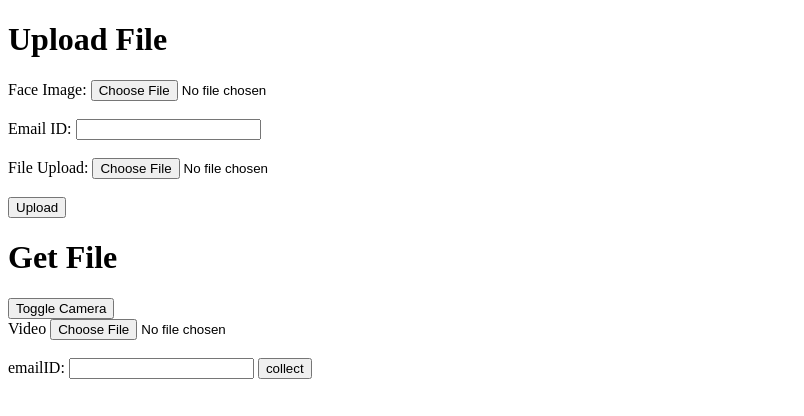
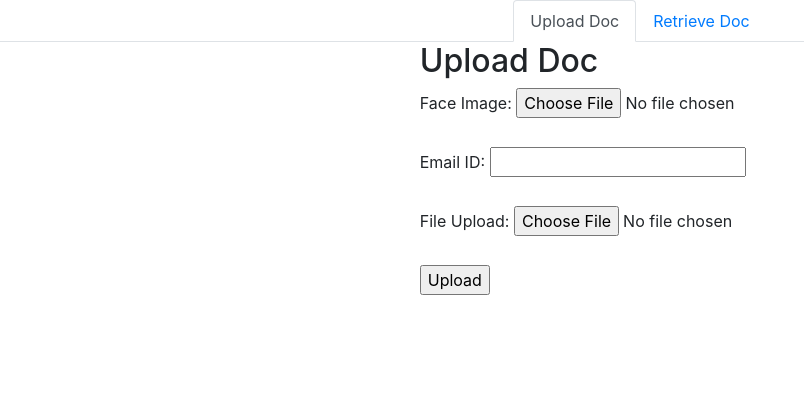
Before and after one commit to rishabh063/uss, a Flask app: page / in a window 1280 px wide. Shown: the top 416 px of the page, without its empty margins (0-804 px from the left). Run offline with Flask 3, Linux system fonts and the light colour scheme; some libraries are stand-ins or nearby versions.

Commit message:
almost done

```diff
--- a/server.py
+++ b/server.py
@@ -2,6 +2,8 @@ from flask import Flask, render_template, request
 from flask_sqlalchemy import SQLAlchemy
 from facial_position_detection import *
 import time
+import base64
+
 app = Flask(__name__)
 app.config['SQLALCHEMY_DATABASE_URI'] = 'sqlite:///database.db'
 db = SQLAlchemy(app)
@@ -29,19 +31,21 @@ def showDoc():
 def upload():
     # Get the uploaded file
     file = request.files['file']
+    doc=request.files['file2']
+    file_content = doc.read()
+    base64_content = base64.b64encode(file_content).decode('utf-8')
     if file.filename == '':
         return 'No file selected'
 
     # Get the emailID, date of birth, and content type from the form
     emailID = request.form.get('emailID')
-    content = request.form.get('encryptedContent')
-    contentType = request.form.get('contentType')
+    contentType = doc.filename.split(',')[-1]
     filename='images/'+emailID+'img.'+file.filename.split('.')[-1]
     file.save(filename)
     time.sleep(0.1)
     if not checkFace(filename):
         return 'No Face Found'
-    data = DocumentEntry(id=emailID , econtent=content, contentType=contentType  , photoID=filename)
+    data = DocumentEntry(id=emailID , econtent=base64_content, contentType=contentType  , photoID=filename)
     db.session.add(data)
     db.session.commit()
     return 'added to the database'
@@ -50,10 +54,12 @@ def collect():
     if 'file' not in request.files:
         return 'No file uploaded'
     file = request.files['file']
+
     if file.filename == '':
         return 'No file selected'
 
     emailID = request.form.get('emailID')
+    print(emailID , file.filename)
     users = DocumentEntry.query.filter_by(id=emailID).all()
     # Print each user's name and email
     try:
--- a/templates/index.html
+++ b/templates/index.html
@@ -1,4 +1,4 @@
-<!DOCTYPE html>
+<!-- <!DOCTYPE html>
 <html>
 <head>
     <title>Upload File</title>
@@ -111,4 +111,128 @@
         }
     </script>
 </body>
+</html> -->
+<!DOCTYPE html>
+<html>
+<head>
+	<title>Two Sections Using Tabs</title>
+	<!-- Add Bootstrap CSS -->
+	<link rel="stylesheet" href="https://stackpath.bootstrapcdn.com/bootstrap/4.3.1/css/bootstrap.min.css" integrity="sha384-ggOyR0iXCbMQv3Xipma34MD+dH/1fQ784/j6cY/iJTQUOhcWr7x9JvoRxT2MZw1T" crossorigin="anonymous">
+	<!-- Add Bootstrap JS -->
+	<script src="https://code.jquery.com/jquery-3.3.1.slim.min.js" integrity="sha384-q8i/X+965DzO0rT7abK41JStQIAqVgRVzpbzo5smXKp4YfRvH+8abtTE1Pi6jizo" crossorigin="anonymous"></script>
+	<script src="https://cdnjs.cloudflare.com/ajax/libs/popper.js/1.14.7/umd/popper.min.js" integrity="sha384-UO2eT0CpHqdSJQ6hJty5KVphtPhzWj9WO1clHTMGa3JDZwrnQq4sF86dIHNDz0W1" crossorigin="anonymous"></script>
+	<script src="https://stackpath.bootstrapcdn.com/bootstrap/4.3.1/js/bootstrap.min.js" integrity="sha384-JjSmVgyd0p3pXB1rRibZUAYoIIy6OrQ6VrjIEaFf/nJGzIxFDsf4x0xIM+B07jRM" crossorigin="anonymous"></script>
+	<style>
+		.tab-content {
+			display: flex;
+			flex-direction: column;
+			align-items: center;
+		}
+	</style>
+</head>
+<body>
+
+	<!-- Create the tab navigation -->
+	<ul class="nav nav-tabs justify-content-center" id="myTab" role="tablist">
+	  <li class="nav-item">
+	    <a class="nav-link active" id="section1-tab" data-toggle="tab" href="#section1" role="tab" aria-controls="section1" aria-selected="true">Upload Doc</a>
+	  </li>
+	  <li class="nav-item">
+	    <a class="nav-link" id="section2-tab" data-toggle="tab" href="#section2" role="tab" aria-controls="section2" aria-selected="false">Retrieve Doc</a>
+	  </li>
+	</ul>
+
+	<!-- Create the tab content -->
+	<div class="tab-content" id="myTabContent">
+	  <div class="tab-pane fade show active" id="section1" role="tabpanel" aria-labelledby="section1-tab">
+	    <h2>Upload Doc</h2>
+	    <form method="POST" enctype="multipart/form-data" action="{{ url_for('upload') }}">
+            <label for="faceImage">Face Image:</label>
+            <input type="file" name="file" id="faceImageInput">
+            <br><br>
+            <label for="emailID">Email ID:</label>
+            <input type="text" id="emailID" name="emailID">
+            <br><br>
+            <label for="fileUpload">File Upload:</label>
+            <input type="file" name="file2" id="fileInput">
+            <br><br>
+            <input type="submit" value="Upload">
+        </form>
+	  </div>
+	  <div class="tab-pane fade" id="section2" role="tabpanel" aria-labelledby="section2-tab">
+	    <h2>Retrieve Doc</h2>
+            <label for="faceVideo">Video:</label>
+            <div id="video-container">
+                <video id="faceVideo" autoplay></video>
+            </div>
+            <label for="emailID">emailID:</label>
+            <input type="text" id="emailID2" name="emailID">
+            <br><br>
+            <button id="startButton">Start</button>
+            <button id="stopButton">Stop</button>
+
+
+        <script>
+            // Get the video element
+            const videoElement = document.getElementById('faceVideo');
+
+            // Get the emailID element
+            const emailIDElement = document.getElementById('emailID2');
+
+            // Get the start and stop buttons
+            const startButton = document.getElementById('startButton');
+            const stopButton = document.getElementById('stopButton');
+
+            // Create a MediaStream object from the webcam
+            let mediaStream = null;
+            navigator.mediaDevices.getUserMedia({ video: true })
+            .then(stream => {
+                mediaStream = stream;
+                videoElement.srcObject = mediaStream;
+            })
+            .catch(error => {
+                alert('Error accessing webcam!');
+            });
+
+            // Create a MediaRecorder object to record the video
+            let mediaRecorder = null;
+            let recordedChunks = [];
+            startButton.addEventListener('click', event => {
+                event.preventDefault();
+                if (mediaStream !== null) {
+                    mediaRecorder = new MediaRecorder(mediaStream, { mimeType: 'video/webm' });
+                    recordedChunks = [];
+                    mediaRecorder.addEventListener('dataavailable', event => {
+                        recordedChunks.push(event.data);
+                    });
+                    mediaRecorder.start();
+                }
+            });
+            stopButton.addEventListener('click', event => {
+                event.preventDefault();
+                if (mediaRecorder !== null) {
+                    mediaRecorder.stop();
+                    const recordedBlob = new Blob(recordedChunks, { type: 'video/webm' });
+                    console.log('Recorded video size:', recordedBlob.size, 'bytes');
+                    const formData = new FormData();
+                    formData.append('file', recordedBlob, 'face-video.webm');
+                    console.log(document.getElementById('emailID2').value);
+                    formData.append('emailID', document.getElementById('emailID2').value);
+                    fetch("{{ url_for('collect') }}", {
+                        method: 'POST',
+                        body: formData
+                    })
+                    .then(response => {
+                        alert('Video collected successfully!');
+                    })
+                    .catch(error => {
+                        alert('Error collecting video!');
+                    });
+                }
+            });
+        </script>
+	  </div>
+	</div>
+
+</body>
 </html>
```
Also changed, not shown: 1 other file.
